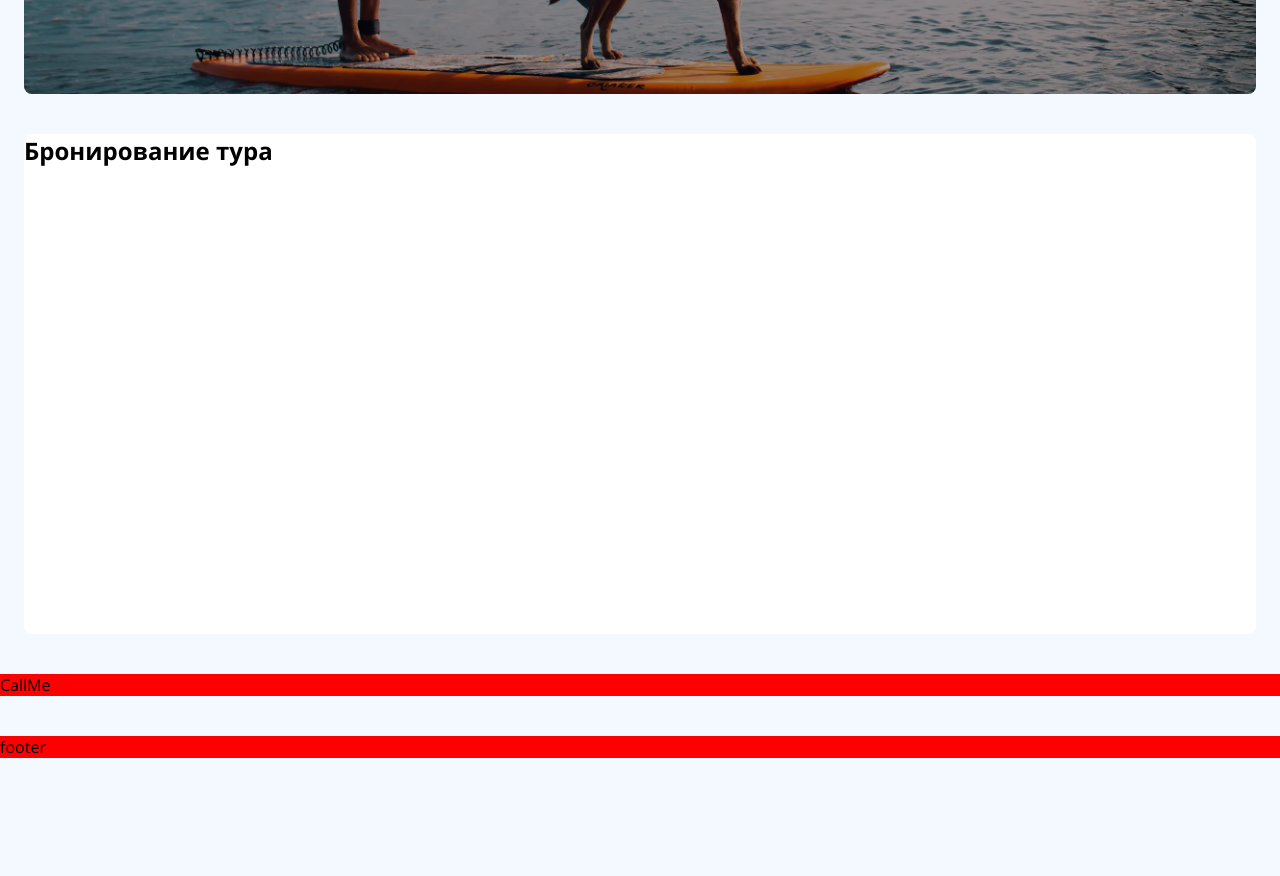
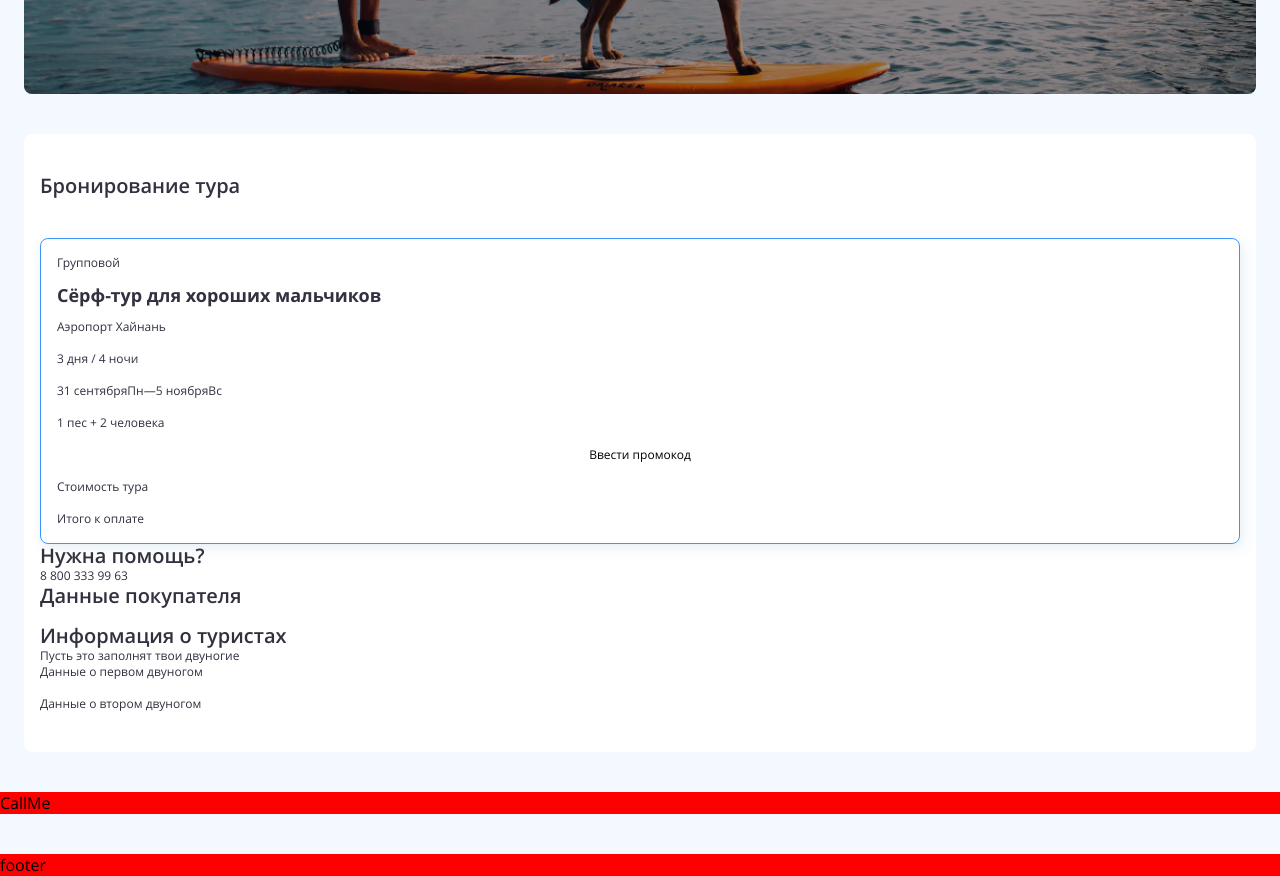
Before and after one commit to AleksandrRazhev/sletatru-testtask, a Next.js app in the folder test-task/: page / in a window 1280 px wide. Shown: the part 320-1196 px from the top of the page. Before the commit the page ends 1078 px from the top, so only its background shows below. Built offline with nearby package versions, Linux system fonts and the light colour scheme.

Commit message:
StickyTourInfo started

```diff
--- a/test-task/src/components/Booking/Booking.module.scss
+++ b/test-task/src/components/Booking/Booking.module.scss
@@ -1,14 +1,30 @@
 @import "../../styles/mixins";
 @import "../../styles/variables";
 
+@mixin titleMixin {
+  font-weight: 600;
+  font-size: 20px;
+  line-height: 24px;
+}
+
 .booking {
   @include containerPaddings;
+  font-size: 12px;
+  line-height: 16px;
+  color: $textBlack;
+
   .container {
-    height: 500px;
+    padding: 40px 16px;
     border-radius: $mainBorderRadius;
     background-color: #fff;
 
+    .bookingTitle {
+      @include titleMixin;
+      margin-bottom: 40px;
+    }
+
     .title {
+      @include titleMixin;
     }
   }
 }
--- a/test-task/src/components/Booking/Booking.tsx
+++ b/test-task/src/components/Booking/Booking.tsx
@@ -1,10 +1,35 @@
+import { StickyTourInfo } from "../StickyTourInfo/StickyTourInfo";
 import style from "./Booking.module.scss";
 
 export const Booking: React.FC = (): JSX.Element => {
   return (
     <section className={style.booking}>
       <div className={style.container}>
-        <h2 className={style.title}>Бронирование тура</h2>
+        <h2 className={style.bookingTitle}>Бронирование тура</h2>
+        <StickyTourInfo />
+        <div className={style.help}>
+          <h3 className={style.title}>Нужна помощь?</h3>
+          <a href="tel:+78003339963">8 800 333 99 63</a>
+        </div>
+        <form action="">
+          <div className={style.buyerDetails}>
+            <h3 className={style.title}>Данные покупателя</h3>
+            <input type="email" name="email" />
+            <input type="tel" name="tel" />
+          </div>
+          <div className={style.touristInfo}>
+            <h3 className={style.title}>Информация о туристах</h3>
+            <p>Пусть это заполнят твои двуногие</p>
+            <div>
+              <p>Данные о первом двуногом</p>
+              <input type="text" name="surnameFirst" />
+            </div>
+            <div>
+              <p>Данные о втором двуногом</p>
+            </div>
+          </div>
+        </form>
+        <div className={style.payment}></div>
       </div>
     </section>
   );
--- /dev/null
+++ b/test-task/src/components/StickyTourInfo/StickyTourInfo.module.scss
@@ -0,0 +1,11 @@
+@import "../../styles/variables";
+
+.stickyTourInfo {
+  padding: 16px;
+  display: grid;
+  gap: 16px;
+  background: #fff;
+  border: 1px solid $lightBlue;
+  box-shadow: $boxShadow1;
+  border-radius: $mainBorderRadius;
+}
--- /dev/null
+++ b/test-task/src/components/StickyTourInfo/StickyTourInfo.tsx
@@ -0,0 +1,23 @@
+import style from "./StickyTourInfo.module.scss";
+
+export const StickyTourInfo: React.FC = (): JSX.Element => {
+  return (
+    <article className={style.stickyTourInfo}>
+      <span>Групповой</span>
+      <h2>Сёрф-тур для хороших мальчиков</h2>
+      <p>Аэропорт Хайнань</p>
+      <p>3 дня / 4 ночи</p>
+      <div>
+        <span>31 сентября</span>
+        <span>Пн</span>
+        <span>—</span>
+        <span>5 ноября</span>
+        <span>Вс</span>
+      </div>
+      <p>1 пес + 2 человека</p>
+      <button>Ввести промокод</button>
+      <p>Стоимость тура</p>
+      <p>Итого к оплате</p>
+    </article>
+  );
+};
--- a/test-task/src/styles/_variables.scss
+++ b/test-task/src/styles/_variables.scss
@@ -8,3 +8,9 @@ $mainBorderRadius: 8px;
 $bodyColor: #f3f9ff;
 $blue: #0078be;
 $gold: #f6a81c;
+$textBlack: #313140;
+$lightBlue: #3d95fb;
+$yellow: #ffca00;
+
+$boxShadow1: 0px 2px 8px rgba(15, 85, 126, 0.04),
+  4px 4px 16px rgba(18, 102, 152, 0.08);
```
Also changed, not shown: 1 other file (tests, documents, lock files or other folders).
